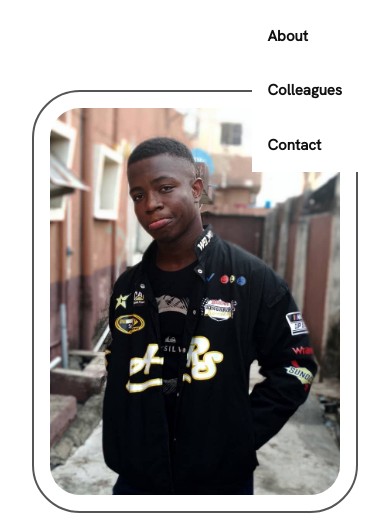
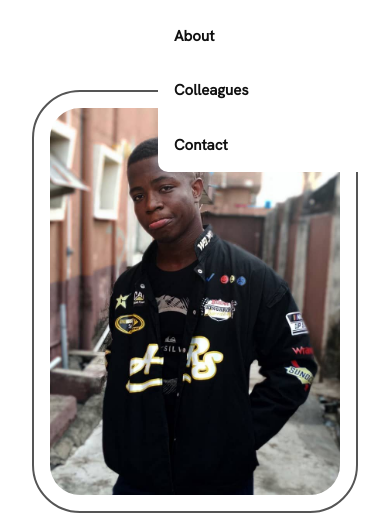
Before and after one commit to Segundavid-Dev/binacom, a plain HTML site: page index.html in a window 390 px wide. Both pictures are taken after a click on the element 343 px from the left and 71 px from the top of the page. Shown: the part 87-602 px from the top of the page. Drawn offline with nearby package versions, Linux system fonts and the light colour scheme.

Commit message:
fixed bugs on nav links

```diff
--- a/assets/css/style.css
+++ b/assets/css/style.css
@@ -115,6 +115,11 @@ nav{
 
     .hamburger__nav{
         display: flex;
+    }
+
+    .menu__links{
+        width: 200px;
+        border-radius: 0 0 0 10px;
     }
 }
 
--- a/assets/script.js
+++ b/assets/script.js
@@ -18,7 +18,10 @@ hamburgerIcon.addEventListener("click", function(){
 menuLink.forEach( menuElements =>{
     menuElements.addEventListener("click", ()=>{
         // remove hamburger nav
-        menuLinks.classList.remove("open")
+        menuLinks.classList.toggle("open")
+
+
+
         // return close icon back to original state
         iconClose.classList.toggle("hidden")
         iconOpen.classList.toggle("hidden")
--- a/index.html
+++ b/index.html
@@ -35,9 +35,9 @@
                 <i class="ri-close-large-line hidden"></i>
             </div>
             <div class="menu__links">
-                <li><a href="#about">About</a></li>
-                <li><a href="#colleagues">Colleagues</a></li>
-                <li><a href="#contact">Contact</a></li>
+                <li><a href="#about" class="menu__link">About</a></li>
+                <li><a href="#colleagues" class="menu__link">Colleagues</a></li>
+                <li><a href="#contact" class="menu__link">Contact</a></li>
             </div>
         </div>
     </nav>
```
